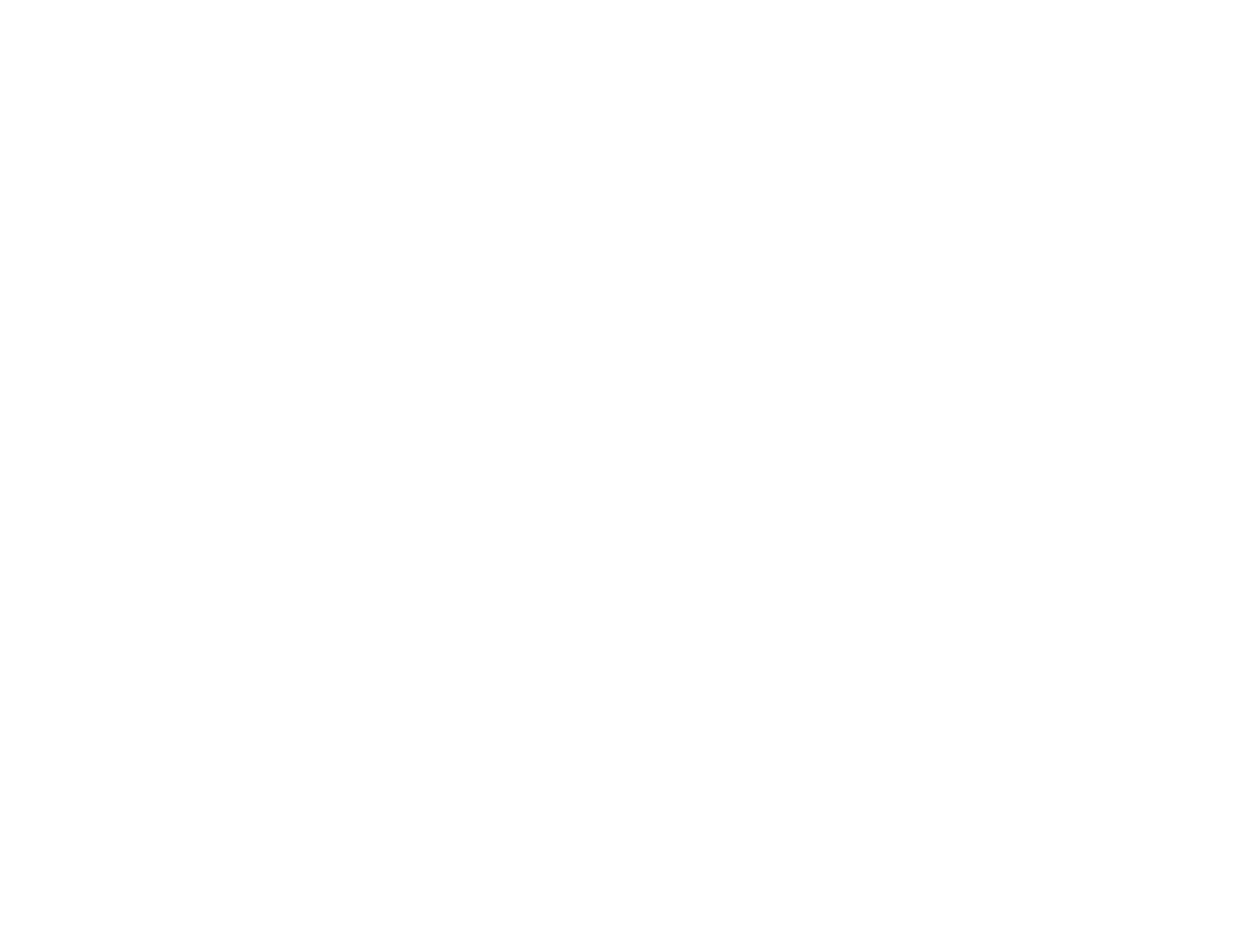
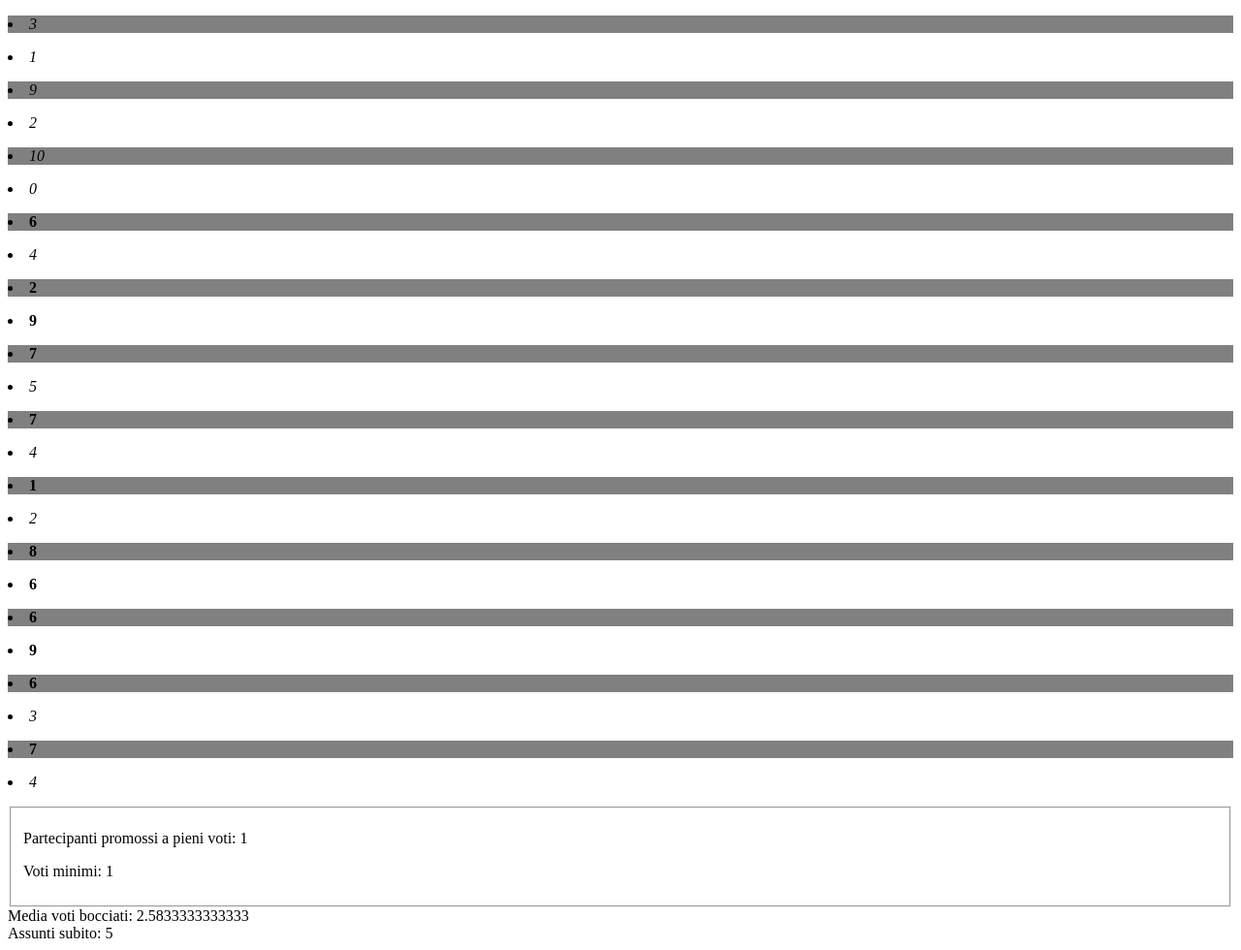
Before and after one commit to ginlemongin/corso_php, a PHP site: page /Verifica1.php in a window 1280 px wide. Before the commit the page is empty. Shown: the whole page at 97% size. Before the commit the page ends 800 px from the top, so only its background shows below. Run offline with PHP 8.4, Linux system fonts and the light colour scheme.

Commit message:
ripasso verifica1

```diff
--- a/Esercizi/Ripasso/Verifica1.php
+++ b/Esercizi/Ripasso/Verifica1.php
@@ -25,7 +25,82 @@
 se il punteggio ottenuto è maggiore di 8: calcolare e visualizzare quanti sono i partecipanti
 che potrebbero essere immediatamente assunti e di questi la percentuale che rimane in lista
 d&#39;attesa. */
+
+
+    //numero partecipanti random meno 5 malati e le lodi
+    $numero_partecipanti = rand(10, 100) - 5;
+    $lodi = 0;
+    //la variabile che memorizza il voto minimo deve partire dal massimo a scalare
+    $voto_min = 10;
+    //variabili che contano la somma dei voti insufficienti ed il numero dei bocciati
+    $punteggio_medio = 0;
+    $bocciati = 0;
+    //posti di lavoro disponibili
+    $posti = 5;
+    $assumibili = 0;
+
+    //aggiungo la unordered list
+    "<ul>";
+    //inizializzo array voti di ogni partecipante random
+    for ($i = 0; $i < $numero_partecipanti; $i++) {
+        $voti[$i] = rand(0, 10);
+
+        //conto i voti 10
+        if ($voti[$i] == 10) {
+            $lodi++;
+        }
+
+        //conto i voti piu bassi
+        if ($voti[$i] < $voto_min) {
+            $voto_min = $voti[$i];
+            $totale_voti_minimi = 0;
+        }
+        if ($voti[$i] == $voto_min) {
+            $totale_voti_minimi++;
+        }
+
+        //calcolo punteggio medio bocciati
+        if ($voti[$i] < 6) {
+            $punteggio_medio += $voti[$i];
+            $bocciati++;
+        }
+
+        //conto le persone assumbili subito
+        if ($voti[$i] > 8) {
+            $assumibili++;
+        }
+
+        //imposto lo sfondo di ogni riga e lo stile del voto.
+        //gestisco lo zero
+        if (($i % 2) && ($voti[$i] == 0)) {
+            echo "<p><li><i>$voti[$i]</i></li></p>";
+        } elseif (($i % 2 == 0) && ($voti[$i] == 0)) {
+            echo "<p><li style=background-color:gray><i>$voti[$i]</i></li></p>";
+        } elseif (($i % 2) && ($voti[$i] >= 6)) {
+            echo "<p><li><b>$voti[$i]</b></li></p>";
+        } elseif (($i % 2) && ($voti[$i] < 6)) {
+            echo "<p><li><i>$voti[$i]</i></li></p>";
+        } elseif ($i >= 6) {
+            echo "<p><li style=background-color:gray><b>$voti[$i]</b></li></p>";
+        } else {
+            echo "<p><li style=background-color:gray><i>$voti[$i]</i></li></p>";
+        }
+    }
+    "</ul>";
+
+    echo "<fieldset> <p>Partecipanti promossi a pieni voti: $lodi</p>
+        <p>Voti minimi: $totale_voti_minimi</p></fieldset>";
+    echo "Media voti bocciati: " . $punteggio_medio / $bocciati . "<br>";
+
+    //stampa delel assunzioni e liste di attesa
+    if ($assumibili > $posti) {
+        //stampa solo se gli assumbili sono più dei posti disponibili
+        echo "Assunti subito: " . $posti . "<br>";
+        echo "Le persone in lista d'attesa sono: " . $assumibili-$posti;
+    } else {
+        echo "Assunti subito: " . $posti;
+    }
     ?>
+
 </body>
-
 </html>
```
